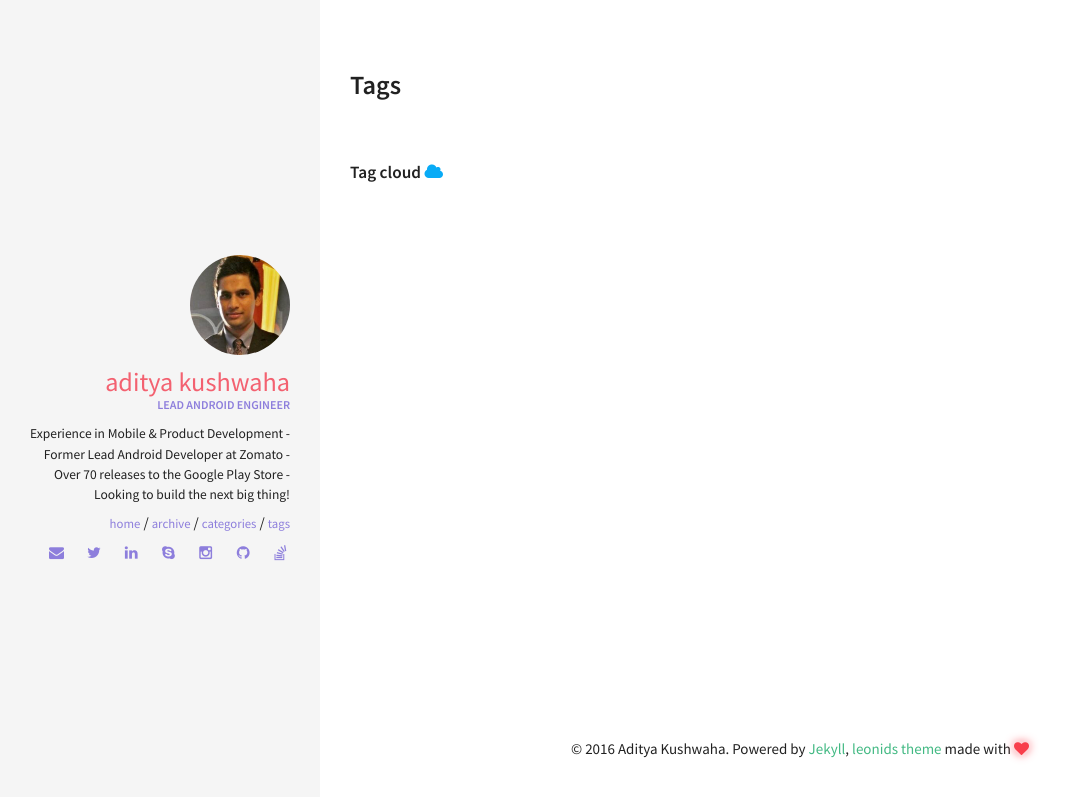
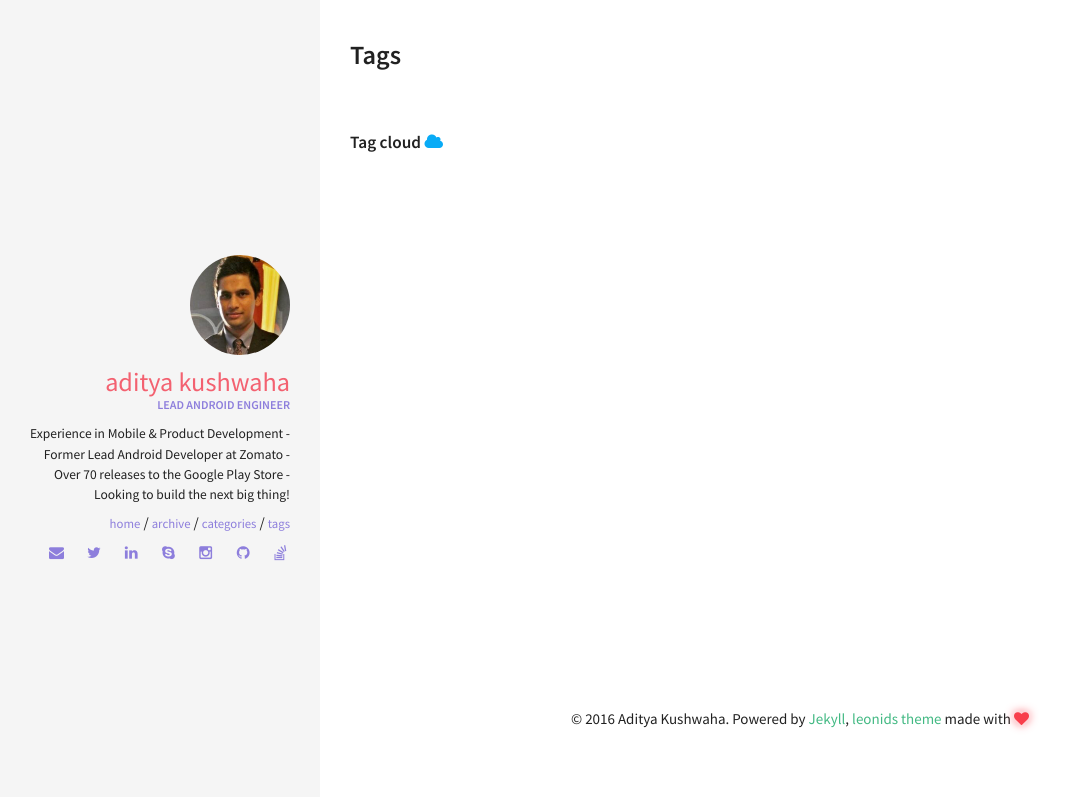
Before and after one commit to adityaKushwaha/adityaKushwaha.github.io, a Jekyll site: the page built from tags.html, in a window 1280 px wide. Shown: the top 797 px of the page, without its empty margins (0-1066 px from the left). Built offline with Jekyll 4.4.1, drawn with Linux system fonts in a browser that asks for light colours.

Commit message:
trying to get css to work

```diff
--- a/_sass/pages/_post.scss
+++ b/_sass/pages/_post.scss
@@ -9,7 +9,7 @@
   -webkit-transform: translate3d(0,0,1px);
   transform: translate3d(0,0,1px);
   @include media-query($small-screen) {
-    padding: 50px 30px 0;
+    padding: 20px 30px 0;
   }
   @include media-query($medium-screen) {
     height: 100vh;
```
Also changed, not shown: 2 other files.
